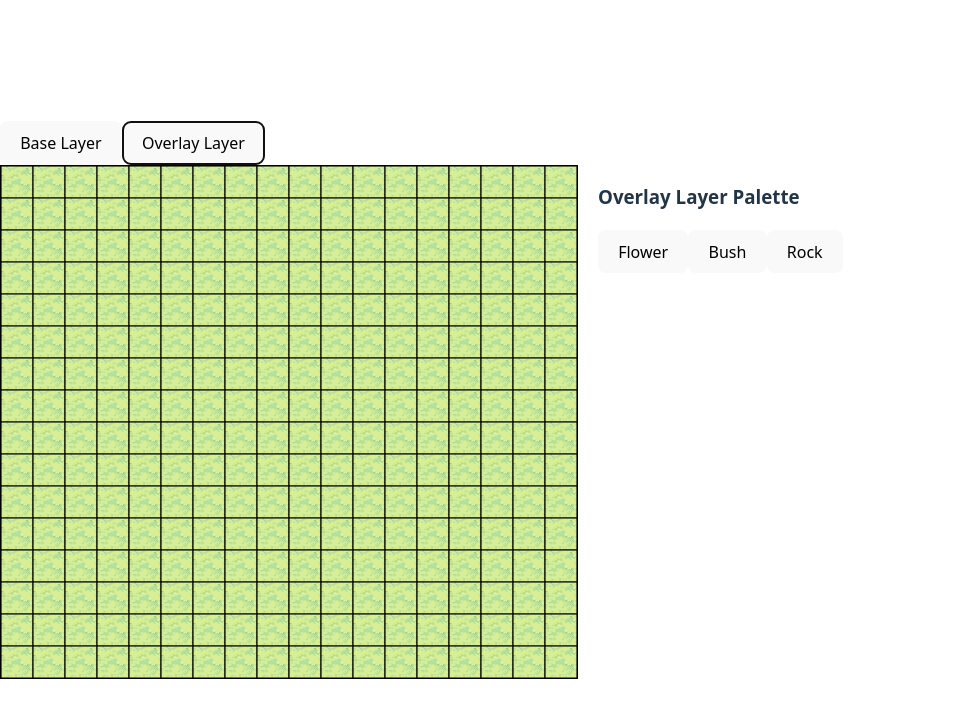
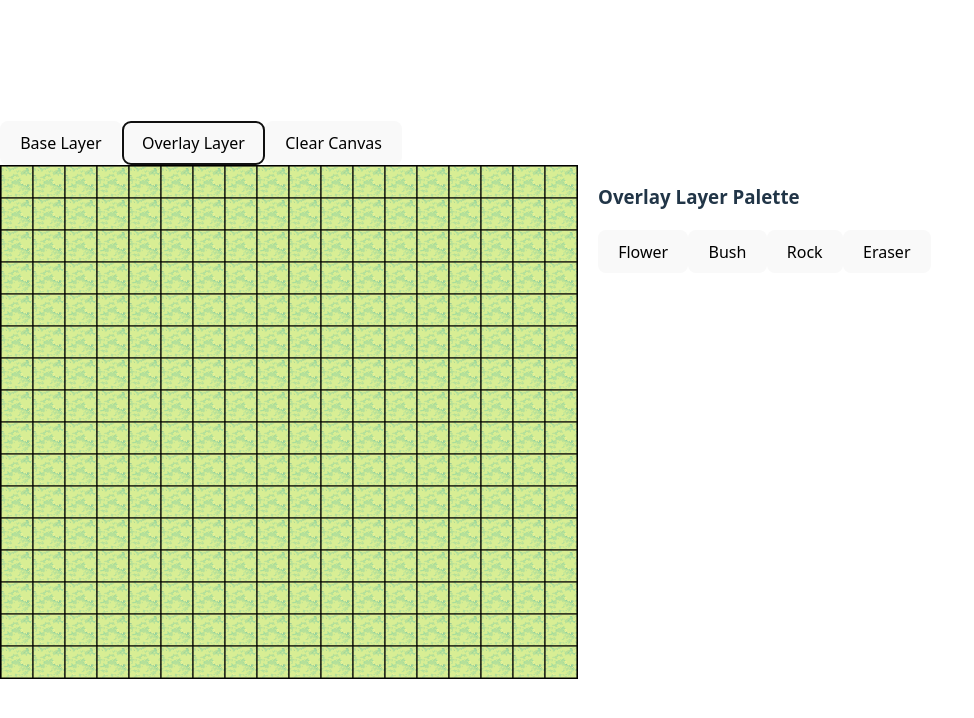
Before and after one commit to butlerem/fantasy-map-builder, a React (Vite) app: page / in a window 1280 px wide. Both pictures are taken after a click on the button "Overlay Layer". Shown: the top 718 px of the page, without its empty margins (0-974 px from the left). Built offline with nearby package versions, Linux system fonts and the light colour scheme.

Commit message:
Add erase button for overlay layer to remove objects

```diff
--- a/src/App.jsx
+++ b/src/App.jsx
@@ -188,6 +188,22 @@ function App() {
     setIsDrawingOverlay(false);
   };
 
+  // Function to reset both layers to initial state
+  const clearCanvas = () => {
+    // Reset base layer: fill with DEFAULT_TILE
+    setGridBase(
+      Array.from({ length: GRID_HEIGHT }, () =>
+        Array.from({ length: GRID_WIDTH }, () => DEFAULT_TILE)
+      )
+    );
+    // Reset overlay layer: fill with DEFAULT_OVERLAY_TILE (null)
+    setGridOverlay(
+      Array.from({ length: GRID_HEIGHT }, () =>
+        Array.from({ length: GRID_WIDTH }, () => DEFAULT_OVERLAY_TILE)
+      )
+    );
+  };
+
   // Redraw the grid when either layer's state changes
   useEffect(() => {
     drawGrid();
@@ -199,6 +215,7 @@ function App() {
       <div>
         <button onClick={() => setActiveLayer("base")}>Base Layer</button>
         <button onClick={() => setActiveLayer("overlay")}>Overlay Layer</button>
+        <button onClick={clearCanvas}>Clear Canvas</button>
       </div>
 
       <div style={{ display: "flex" }}>
@@ -224,6 +241,7 @@ function App() {
               <button onClick={() => setSelectedTileBase("water")}>
                 Water
               </button>
+              <button onClick={() => setSelectedTileBase("road")}>Road</button>
             </div>
           )}
           {activeLayer === "overlay" && (
@@ -238,6 +256,9 @@ function App() {
               <button onClick={() => setSelectedTileOverlay("rock")}>
                 Rock
               </button>
+              <button onClick={() => setSelectedTileOverlay(null)}>
+                Eraser
+              </button>
             </div>
           )}
         </div>
```
